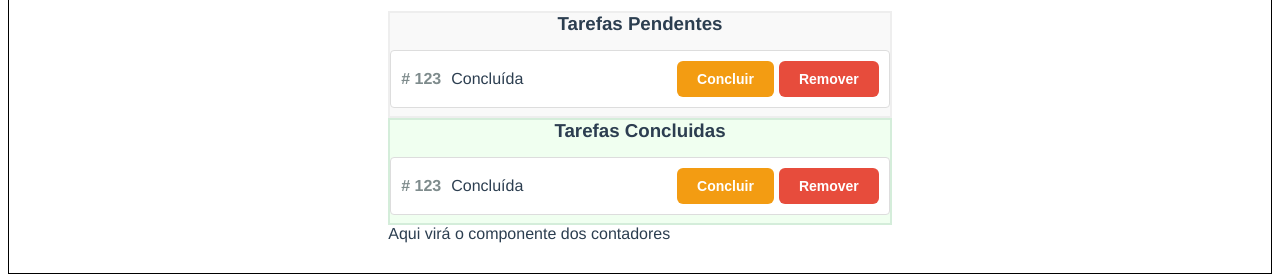
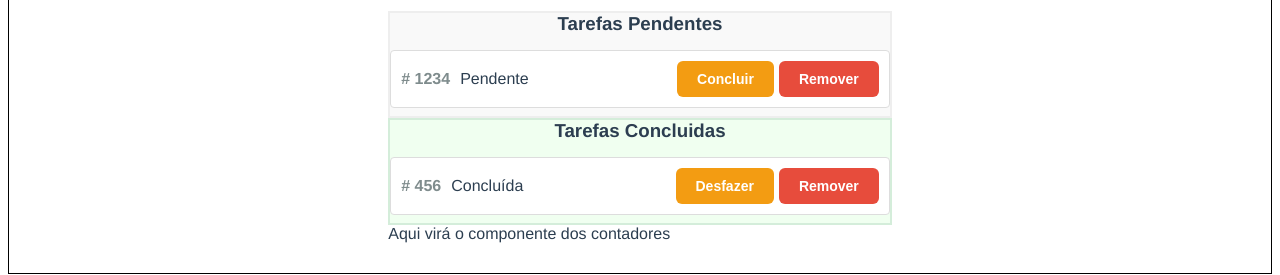
Before and after one commit to MariaEmilia611/Vue, a Vue app: page / in a window 1280 px wide. Shown: the part 226-501 px from the top of the page. Built offline with nearby package versions, Linux system fonts and the light colour scheme.

Commit message:
add props

```diff
--- a/src/components/TaskItem.vue
+++ b/src/components/TaskItem.vue
@@ -1,9 +1,9 @@
 <template>
     <div class="task-item">
-        <span class="task-id"># 123</span>
-        <span class="task-status">Concluída</span>
+        <span class="task-id"># {{ task?.id }}</span>
+        <span class="task-status">{{textStatus}}</span>
         <button class="btn-toggle">
-           Concluir
+            {{btnToggleText}}
         </button>
         <button class="btn-remove">
             Remover
@@ -12,11 +12,28 @@
 </template>
 <script>
 export default {
-    name: 'TaskItem'
+    name: 'TaskItem',
+    props: {
+      task: {
+        type: Object,
+        required: true
+      }
+    },
+    computed: {
+        btnToggleText() {
+            return this.task?.done
+             ? 'Desfazer'
+             :'Concluir'
+        },
+        textStatus() {
+            return this.task?.done
+             ? 'Concluída'
+             : 'Pendente'
+        }
+    }
 }
 </script>
 <style>
-
 .task-item {
     display: flex;
     align-items: center;
@@ -57,5 +74,4 @@ flex-grow: 1;
 .btn-remove:hover {
     background-color: #c0392b;
 }
-
 </style>
--- a/src/components/TaskList.vue
+++ b/src/components/TaskList.vue
@@ -15,12 +15,12 @@
         <div class="tasks-coitainer">
             <div class="peding-tasks">
                 <h3>Tarefas Pendentes</h3>
-                <TaskItem />
+                <TaskItem :task="{id: 1234, done: false}" />
             </div>
 
             <div class="completed-tasks">
                 <h3>Tarefas Concluidas</h3>
-                <TaskItem />
+                <TaskItem :task="{id: 456, done: true}"/>
             </div>
 
         </div>
```
Lines whose indentation alone changed are shown as unchanged.
